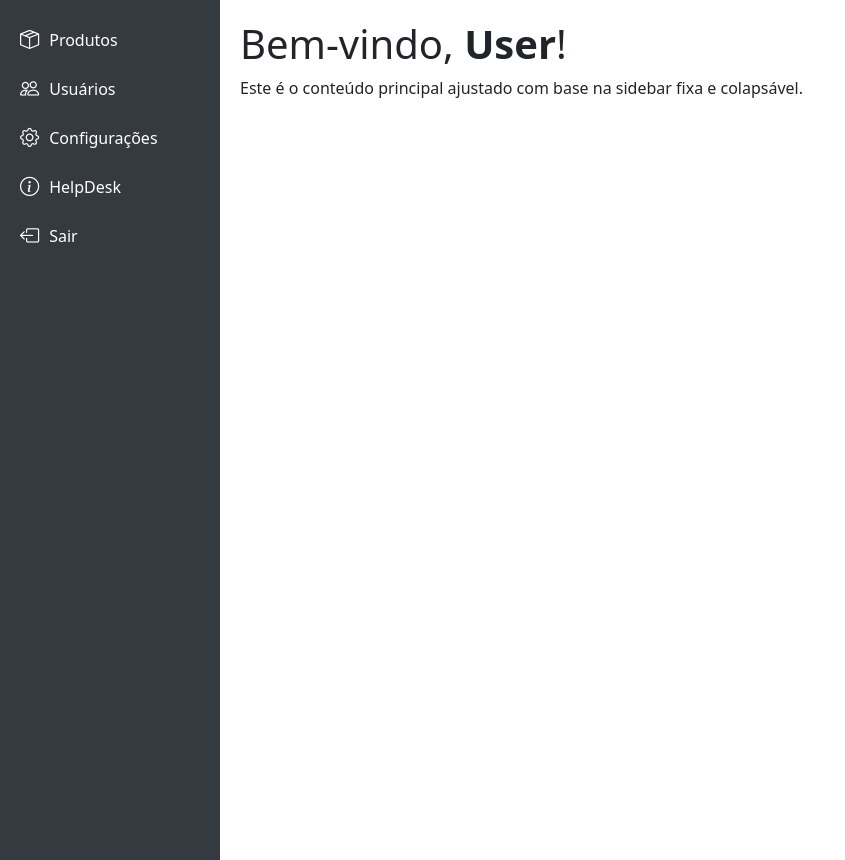
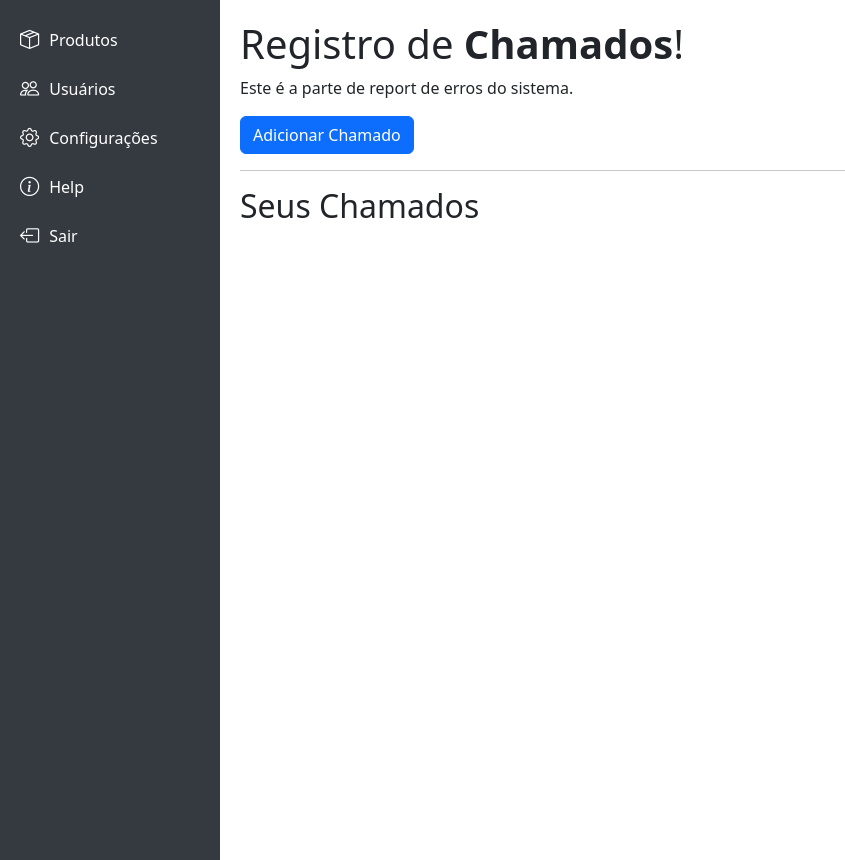
Before and after one commit to MatheusDums/sistema_estoque_web, a PHP site: page /assets/pages/help.html in a window 1280 px wide. Shown: the part 56-916 px from the top of the page, without its empty margins (0-845 px from the left). Run offline with PHP 8.4, Linux system fonts and the light colour scheme.

Commit message:
Inicio na parte do Help

```diff
--- a/assets/css/style.css
+++ b/assets/css/style.css
@@ -63,3 +63,14 @@ body {
 .margin-auto {
     margin: auto;
 }
+
+/* help */
+
+.hideForm {
+    display: none;
+}
+
+
+.botoes {
+    margin-bottom: 15px;
+}
--- /dev/null
+++ b/assets/js/scriptHelp.js
@@ -0,0 +1,14 @@
+
+
+let form_help = document.querySelector('.help_form');
+let botao = document.getElementById('botao_mostrar');
+
+function mostrarForm() {
+    if(form_help.classList.contains('hideForm')){
+        form_help.classList.remove('hideForm');
+        botao.textContent = 'Fechar Formulário';
+    } else {
+        form_help.classList.add('hideForm');
+        botao.textContent = 'Adicionar Chamado';
+    }
+}
--- a/assets/pages/help.html
+++ b/assets/pages/help.html
@@ -27,20 +27,74 @@
 
     <!-- sidebar -->
     <section class="sidebar" id="sidebar">
-<!--         <a href="../../index.html"><i class="bi bi-speedometer2"></i><span> Produtos</span></a> -->
         <a href="../../index.html"><i class="bi bi-box-seam"></i><span> Produtos</span></a>
         <a href="usuarios.html"><i class="bi bi-people"></i><span> Usuários</span></a>
         <a href="configuracoes.html"><i class="bi bi-gear"></i><span> Configurações</span></a>
-        <a href="help.html"><i class="bi bi-info-circle"></i><span> HelpDesk</span></a>
+        <a href="help.html"><i class="bi bi-info-circle"></i><span> Help</span></a>
         <a href="exit.php"><i class="bi bi-box-arrow-left"></i><span> Sair</span></a>
     </section>
 
     <!-- conteúdo principal -->
-    <main>
-        <section class="main-content" id="mainContent">
-            <h1>Bem-vindo, <b>User</b>!</h1>
-            <p>Este é o conteúdo principal ajustado com base na sidebar fixa e colapsável.</p>
+    <main class="main-content" id="mainContent">
+        <section >
+            <h1>Registro de <b>Chamados</b>!</h1>
+            <p>Este é a parte de report de erros do sistema.</p>
         </section>
+
+        <section class="botoes">
+            <button type="button" class="btn btn-primary" id="botao_mostrar" onclick="mostrarForm()">Adicionar Chamado</button>
+        </section>
+
+        <!-- formulário e registro de helps -->
+        <section class="help_form hideForm">
+            <form class="row g-3">
+                <div class="col-md-6">
+                    <label for="inputEmail4" class="form-label">Usuário</label>
+                    <input type="email" class="form-control" id="inputEmail4" placeholder="Seu Nome / Usuário">
+                </div>
+                <div class="col-md-6">
+                    <label for="inputPassword4" class="form-label">Assunto</label>
+                    <input type="text" class="form-control" id="inputPassword4" placeholder="Assunto / Título do Chamado">
+                </div>
+                <div class="col-md-6">
+                    <label for="inputCity" class="form-label">Área Afetada</label>
+                    <input type="text" class="form-control" id="inputCity" placeholder="Área em que o Problema Ocorreu">
+                </div>
+                <div class="col-md-3">
+                    <label for="inputState" class="form-label">Nível</label>
+                    <select id="inputState" class="form-select">
+                    <option selected>Selecione o Nível do Chamado</option>
+                    <option>Impede Operação</option>
+                    </select>
+                </div>
+                <div class="col-md-3">
+                    <label for="inputZip" class="form-label">C</label>
+                    <select id="inputZip" class="form-select">
+                    <option selected>Choose...</option>
+                    <option>...</option>
+                    </select>
+                </div>
+                <div class="col-12">
+                    <label for="inputAddress" class="form-label">Descrição</label>
+                    <textarea type="text" class="form-control" id="inputAddress" placeholder="Descreva o problema"></textarea>
+                </div>
+                <div class="col-12">
+                    <label for="imagem" class="form-label">Anexar Imagem</label>
+                    <input type="file" class="form-control" id="imagem" name="imagem" accept="image/*">
+                </div>
+                <div class="col-12">
+                    <button type="submit" class="btn btn-primary">Enviar Chamado</button>
+                </div>
+            </form>
+        </section>
+
+        <hr>
+
+        <section class="help_list">
+            <h2>Seus Chamados</h2>
+
+        </section>
+
     </main>
 
 
@@ -48,7 +102,8 @@
     <script src="https://cdn.jsdelivr.net/npm/bootstrap@5.3.7/dist/js/bootstrap.bundle.min.js"
         integrity="sha384-ndDqU0Gzau9qJ1lfW4pNLlhNTkCfHzAVBReH9diLvGRem5+R9g2FzA8ZGN954O5Q"
         crossorigin="anonymous"></script>
-    <script src="../js/script.js"></script>
+        <script src="../js/script.js?v=<?= filemtime('../js/script.js') ?>"></script>
+    <script src="../js/scriptHelp.js?v=<?= filemtime('../js/scriptHelp.js') ?>"></script>
 </body>
 
 </html>
```
Also changed, not shown: assets/arquivos/uploadsUsers/68a297620902d-DSC_6614.jpg (deleted), assets/arquivos/uploadsUsers/68a29926bc464-IMG_4536.JPEG (added).
